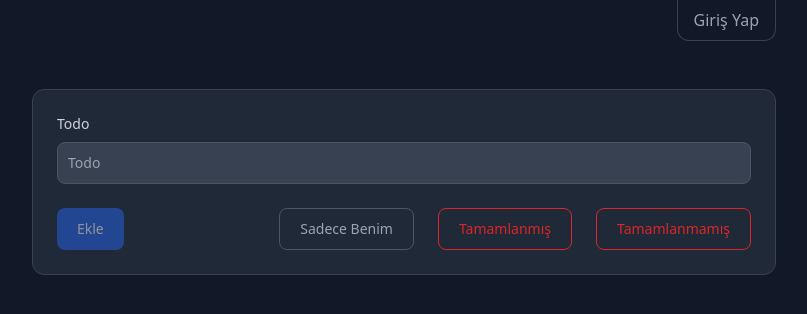
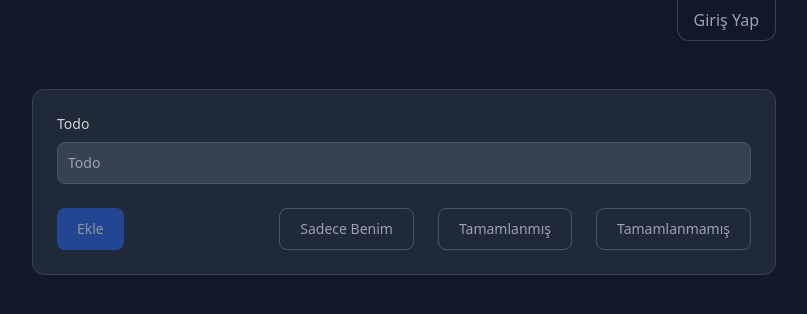
Before and after one commit to eminakcil/todo-with-context, a React (Vite) app: page / in a window 1280 px wide. Shown: the top 314 px of the page, without its empty margins (236-1043 px from the left). Built offline with nearby package versions, Linux system fonts and the light colour scheme.

Commit message:
filter button handlers

```diff
--- a/src/components/FilterButtons.jsx
+++ b/src/components/FilterButtons.jsx
@@ -2,10 +2,17 @@ import classNames from 'classnames'
 import { useTodo } from '../context'
 
 export default function FilterButtons() {
-  const { onlyMe, updateOnlyMe } = useTodo()
+  const { onlyMe, updateOnlyMe, completed, updateCompleted } = useTodo()
 
   function onlyMeHandle() {
     updateOnlyMe(!onlyMe)
+  }
+
+  function toggleCompleted(value) {
+    if (completed === value) {
+      value = false
+    }
+    updateCompleted(value)
   }
 
   return (
@@ -16,20 +23,30 @@ export default function FilterButtons() {
         className={classNames({
           'form-button w-auto flex-1 sm:flex-initial': true,
           'btn-outline-gray': !onlyMe,
-          'btn-gray': onlyMe,
+          'btn-outline-white': onlyMe,
         })}
       >
         Sadece Benim
       </button>
       <button
         type="button"
-        className="form-button btn-outline-danger w-auto flex-1 sm:flex-initial"
+        onClick={toggleCompleted.bind(this, 'completed')}
+        className={classNames({
+          'form-button w-auto flex-1 sm:flex-initial': true,
+          'btn-outline-gray': completed !== 'completed',
+          'btn-outline-white': completed === 'completed',
+        })}
       >
         Tamamlanmış
       </button>
       <button
         type="button"
-        className="form-button btn-outline-danger w-auto flex-1 sm:flex-initial"
+        onClick={toggleCompleted.bind(this, 'uncompleted')}
+        className={classNames({
+          'form-button w-auto flex-1 sm:flex-initial': true,
+          'btn-outline-gray': completed !== 'uncompleted',
+          'btn-outline-white': completed === 'uncompleted',
+        })}
       >
         Tamamlanmamış
       </button>
--- a/src/index.css
+++ b/src/index.css
@@ -40,8 +40,12 @@
     @apply bg-transparent border  border-gray-600 text-gray-400 hover:text-white hover:bg-gray-700 focus:ring-gray-800;
   }
 
+  .btn-outline-white {
+    @apply bg-transparent border  border-white text-white hover:text-gray-800 hover:bg-white focus:ring-gray-400;
+  }
+
   .btn-gray {
-    @apply bg-transparent border  border-gray-600 text-gray-400 hover:text-white bg-gray-700 hover:bg-gray-800 focus:ring-gray-800;
+    @apply bg-transparent border  border-gray-600 text-gray-400 hover:text-white bg-gray-700 hover:bg-gray-900 focus:ring-gray-800;
   }
 
   .wrapper {
```
